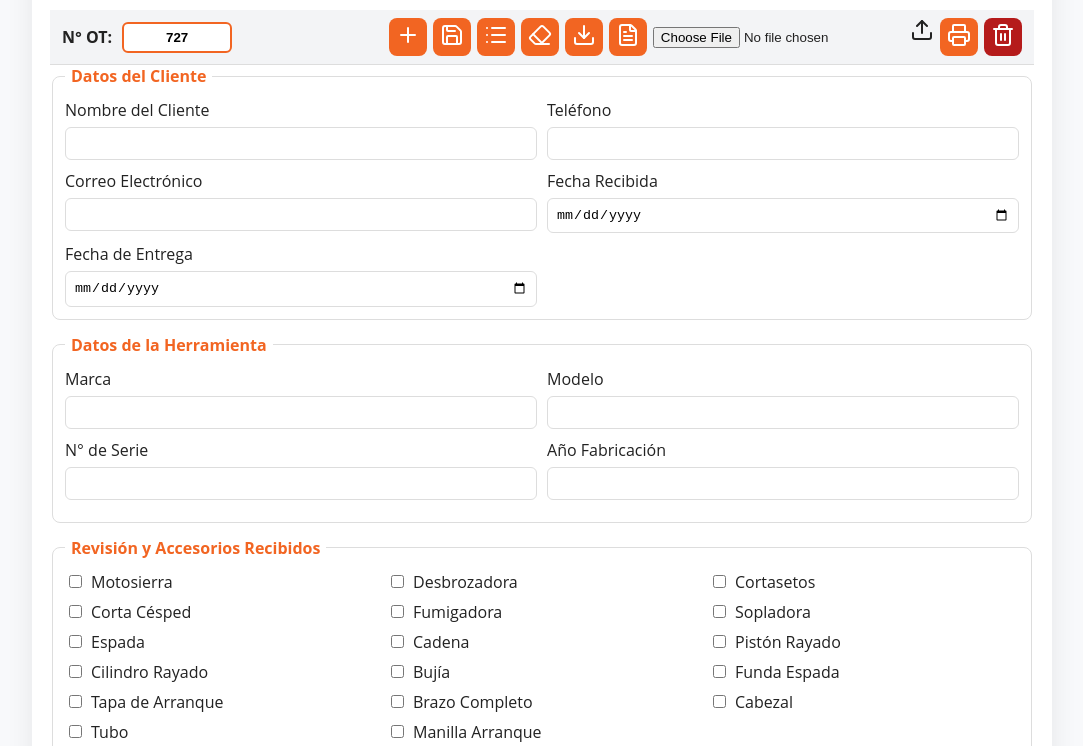
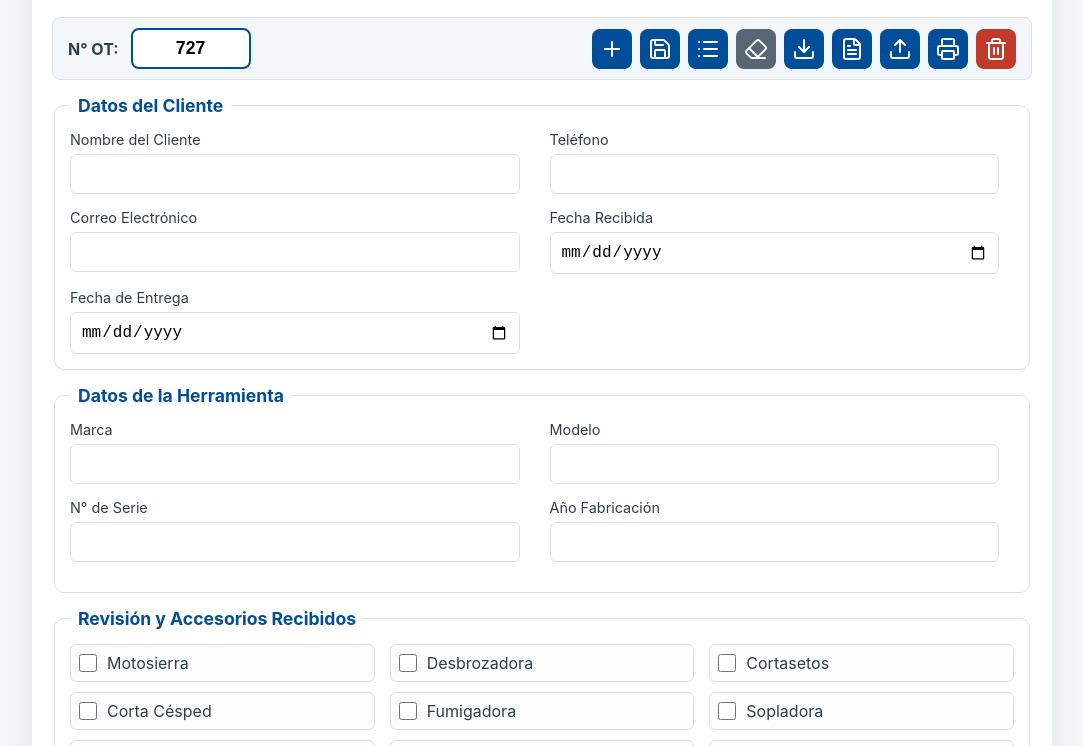
Before and after one commit to CryptoWorldX9/OT-FuelTek, a plain HTML site: page index.html in a window 1280 px wide. Shown: the part 151-897 px from the top of the page, without its empty margins (98-1181 px from the left). Drawn offline with nearby package versions, Linux system fonts and the light colour scheme.

Commit message:
Refactor styles for improved design and layout

```diff
--- a/styles.css
+++ b/styles.css
@@ -1,117 +1,147 @@
-:root {
-  --primary: #00aaff;
-  --accent: #f26522;
-  --border: #ddd;
-  --bg: #f8f9fb;
+:root{
+  --primary: #004d99; /* Azul Corporativo */
+  --dark: #2c3e50; /* Gris Oscuro/Negro Sobrio */
+  --border: #e0e0e0;
+  --bg: #f4f7f9; /* Fondo muy claro */
   --card: #fff;
-  --text: #222;
 }
 
-* { box-sizing: border-box; }
-
-body {
-  font-family: 'Open Sans', sans-serif;
-  background: var(--bg);
-  color: var(--text);
-  margin: 0;
+*{box-sizing:border-box}
+body{
+  font-family: 'Inter', "Segoe UI", Roboto, Arial, sans-serif; /* Usando una fuente moderna */
+  margin:0;
+  background:var(--bg);
+  color:var(--dark);
 }
 
-.wrapper {
-  max-width: 1020px;
-  margin: 20px auto;
-  background: var(--card);
-  border-radius: 10px;
-  box-shadow: 0 8px 28px rgba(0, 0, 0, 0.08);
-  overflow: hidden;
+.wrapper{
+  max-width:1020px;
+  margin:25px auto;
+  background:var(--card);
+  border-radius:12px;
+  box-shadow:0 10px 30px rgba(0,0,0,0.08);
+  overflow:hidden;
 }
 
-header {
-  display: flex;
-  align-items: center;
-  gap: 14px;
-  background: var(--primary);
-  color: white;
-  padding: 16px 20px;
+header{
+  display:flex;
+  gap:16px;
+  align-items:center;
+  background:var(--dark);
+  color:white;
+  padding:18px;
 }
-.logo { width: 80px; height: 80px; background: white; border-radius: 8px; object-fit: contain; padding: 5px; }
-.header-info h1 { margin: 0; font-weight: 700; }
-.header-info p { color: var(--accent); margin: 2px 0; font-weight: 600; }
-.header-info small { font-size: 0.9rem; }
+.logo{width:80px;height:80px;object-fit:contain;background:white;padding:5px;border-radius:8px}
+.header-info h1{margin:0;font-size:2rem}
+.header-info p{color:var(--primary);margin:4px 0;font-weight:600}
+.header-info small{opacity:0.9;font-size:0.8rem}
 
-.ot-bar {
-  display: flex;
-  justify-content: space-between;
-  align-items: center;
-  background: #f3f4f6;
-  padding: 8px 12px;
-  border-bottom: 1px solid var(--border);
+main{padding:20px}
+
+/* top bar - con el nuevo botón "Limpiar Campos" */
+.ot-bar{
+  display:flex;
+  justify-content:space-between;
+  align-items:center;
+  padding:10px 15px;
+  background:var(--bg);
+  border-radius:8px;
+  margin-bottom:15px;
+  border:1px solid var(--border);
+  gap:12px;
 }
-.ot-bar .left { display: flex; align-items: center; gap: 10px; }
-.ot-label { font-weight: 700; }
-#otNumber {
-  width: 110px; text-align: center; font-weight: 700;
-  border: 2px solid var(--accent); border-radius: 6px; padding: 6px;
+.ot-bar .left{display:flex;align-items:center;gap:12px}
+.ot-label{font-weight:700;color:var(--dark)}
+#otNumber{width:120px;text-align:center;font-weight:800;font-size:1.1rem;border:2px solid var(--primary);border-radius:8px;padding:8px 10px;background:#fff}
+
+/* controls buttons small and uniform */
+.controls{display:flex;gap:8px;flex-wrap:wrap;align-items:center}
+.controls button, .import-label{
+  width:40px;height:40px;border-radius:8px;border:none;background:var(--primary);color:white;
+  display:inline-flex;align-items:center;justify-content:center;cursor:pointer;
+  transition:background 0.2s ease;
 }
+.controls button:hover, .import-label:hover{background:#003a7a}
+.controls .danger{background:#c0392b}
+.controls .danger:hover{background:#a13023}
 
-.controls { display: flex; gap: 6px; }
-.controls button {
-  width: 38px; height: 38px;
-  border: none; border-radius: 8px;
-  background: var(--accent); color: white;
-  cursor: pointer; font-size: 1.1rem;
+/* Nuevo botón de limpieza: el de borrado total de DB sigue siendo danger */
+#resetFormBtn {background:#576574}
+#resetFormBtn:hover {background:#465360}
+
+.import-label input{display:none}
+
+/* form fields */
+fieldset{border:1px solid var(--border);border-radius:10px;padding:15px;margin-bottom:15px}
+legend{color:var(--primary);font-weight:700;padding:0 8px;font-size:1.1rem}
+
+.grid{display:grid;gap:15px}
+.grid-2col{grid-template-columns: 1fr 1fr}
+.spaced label{padding-right:15px}
+
+.stack{display:flex;flex-direction:column;gap:6px;font-size:0.9rem}
+.stack input, .stack select, textarea{padding:10px;border-radius:6px;border:1px solid var(--border);font-size:1rem;transition:border-color 0.2s}
+.stack input:focus, .stack select:focus, textarea:focus{border-color:var(--primary);outline:none}
+textarea{width:100%;min-height:140px;resize:vertical}
+
+/* checkbox grid aligned */
+.checkbox-grid.aligned{
+  display:grid;
+  grid-template-columns: repeat(3, 1fr);
+  gap:10px 15px;
 }
-.controls button:hover { background: #e05b1a; }
-.controls .danger { background: #b51b1b; }
+.checkbox-item{display:flex;align-items:center;gap:10px;background:#fcfcfc;padding:8px;border-radius:6px;border:1px solid var(--border);cursor:pointer}
+.checkbox-item:hover{background:#f0f7ff;border-color:#b3d4ff}
+.checkbox-item input[type="checkbox"]{width:18px;height:18px;margin:0;flex:0 0 auto;accent-color:var(--primary)}
 
-main { padding: 18px; }
+/* payment grid */
+.grid-pay{grid-template-columns:1fr 1fr 1fr}
+.hidden{display:none}
 
-fieldset {
-  border: 1px solid var(--border);
-  border-radius: 8px;
-  padding: 12px;
-  margin-bottom: 14px;
-}
-legend {
-  color: var(--accent);
-  font-weight: 700;
-  padding: 0 6px;
-}
-.grid { display: grid; gap: 10px; }
-.grid-2col { grid-template-columns: 1fr 1fr; }
-.stack { display: flex; flex-direction: column; gap: 6px; }
-.stack input, .stack select, textarea {
-  border: 1px solid var(--border);
-  border-radius: 6px;
-  padding: 8px;
-}
-textarea { min-height: 120px; resize: vertical; }
+/* firmas centradas */
+.firmas{display:flex;justify-content:center;gap:150px;margin:30px 0}
+.firma-box{width:40%;text-align:center}
+.firma-box label{font-weight:600;color:#555}
+.firma-box input{width:100%;height:45px;text-align:center;border-radius:6px;border:1px solid var(--border);margin-top:5px;background:#f9f9f9}
 
-.checkbox-grid.aligned {
-  display: grid;
-  grid-template-columns: repeat(3, 1fr);
-  gap: 8px 12px;
-}
-.checkbox-item { display: flex; align-items: center; gap: 6px; }
+/* notas */
+.notas{background:#e8f0f8;border-left:5px solid var(--primary);padding:15px;border-radius:8px;margin-top:25px}
+.notas h4{margin-top:0;color:var(--primary)}
+.notas ul{padding-left:20px;margin:0;font-size:0.9rem}
 
-footer {
-  background: var(--primary);
-  color: white;
-  text-align: center;
-  padding: 10px;
-  font-size: 0.9rem;
-}
+/* modal - lista de OT */
+.modal{position:fixed;left:0;top:0;width:100%;height:100%;display:flex;align-items:center;justify-content:center;background:rgba(0,0,0,0.55);z-index:40}
+.modal.hidden{display:none}
+.modal-content{width:90%;max-width:900px;background:#fff;border-radius:10px;padding:20px;box-shadow:0 15px 40px rgba(0,0,0,0.3)}
+.modal-header{display:flex;justify-content:space-between;align-items:center;margin-bottom:15px}
+.modal-header h3{margin:0;color:var(--dark)}
+.modal-header button{background:#777;padding:8px 12px;color:white;border:none;border-radius:6px;cursor:pointer}
+.modal-body input{width:100%;padding:10px;border-radius:6px;border:1px solid var(--border);margin-bottom:15px}
+.orders-list{max-height:500px;overflow-y:auto;border:1px solid #eee;padding:10px;border-radius:6px;background:#f9f9f9}
+.order-row{display:flex;justify-content:space-between;align-items:center;padding:10px;border-bottom:1px solid #e5e5e5;background:#fff;border-radius:6px;margin-bottom:6px;box-shadow:0 1px 3px rgba(0,0,0,0.05)}
+.order-row:last-child{border-bottom:none}
+.order-actions button{margin-left:8px;padding:8px 10px;border-radius:6px;border:none;background:var(--primary);color:white;cursor:pointer;font-size:0.85rem}
+.order-actions button.small{padding:6px 10px}
 
-/* PRINT STYLES */
-@page { size: letter; margin: 12mm; }
-@media print {
-  body { background: white; }
-  header, .ot-bar, .controls, footer { display: none !important; }
-  #printArea, #printArea * { visibility: visible; }
-  #printArea {
-    position: absolute;
-    left: 0; top: 0;
-    width: 100%;
-    padding: 15mm;
-    box-sizing: border-box;
+/* footer */
+footer{background:var(--dark);color:white;padding:10px;text-align:center;font-size:0.8rem}
+
+/* === PRINT STYLES (PDF) - Mejora Profesional === */
+@page{size:letter;margin:18mm}
+@media print{
+  body{background:white}
+  .wrapper{box-shadow:none;margin:0;border-radius:0}
+  /* Ocultar interfaz de usuario */
+  .controls, .ot-bar .controls, .import-label, .modal, footer {display:none !important}
+  main {padding:0 !important;}
+
+  /* Mostrar solo printArea */
+  body *{visibility:hidden}
+  #printArea, #printArea *{visibility:visible}
+  #printArea{
+    position:absolute;left:0;top:0;width:100%;
+    padding:18mm; /* Mismo margen que @page */
+    box-sizing:border-box;
+    font-size:10pt; /* Fuente más pequeña para impresión */
   }
 }
```
